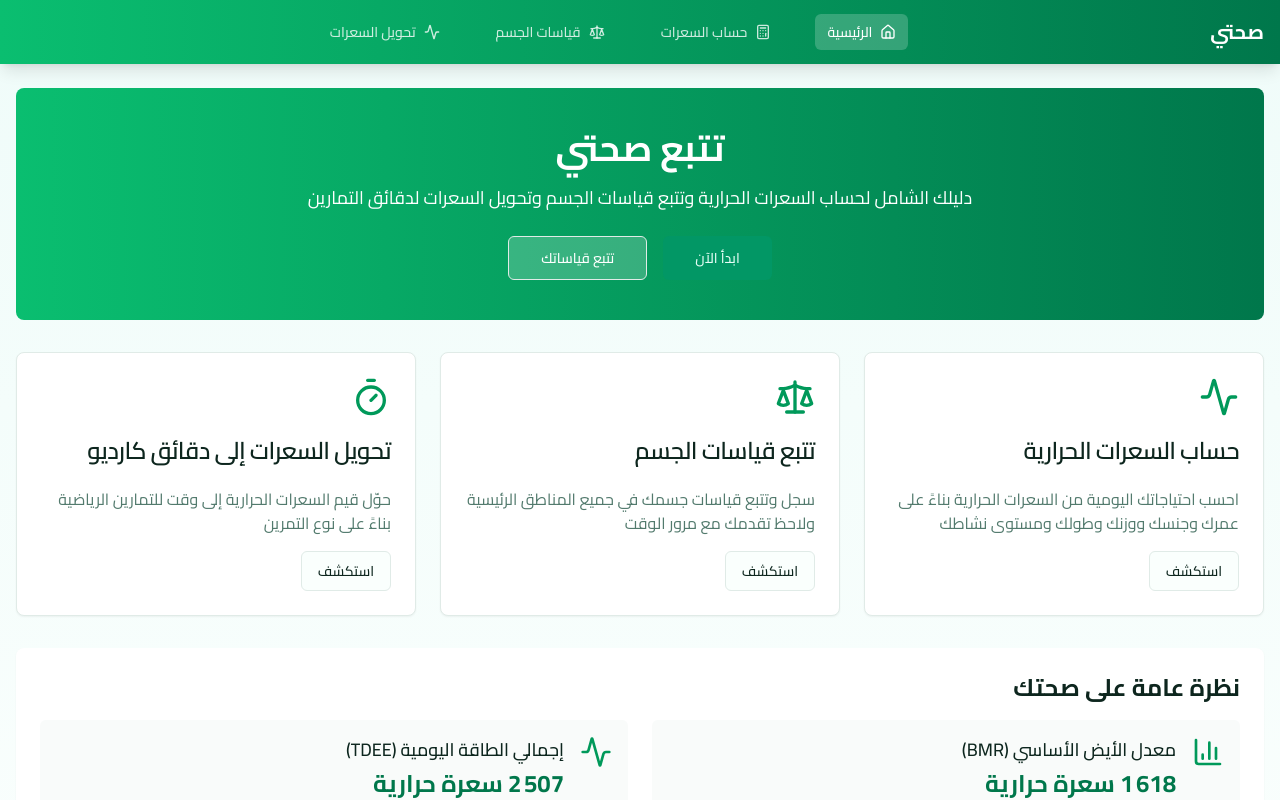
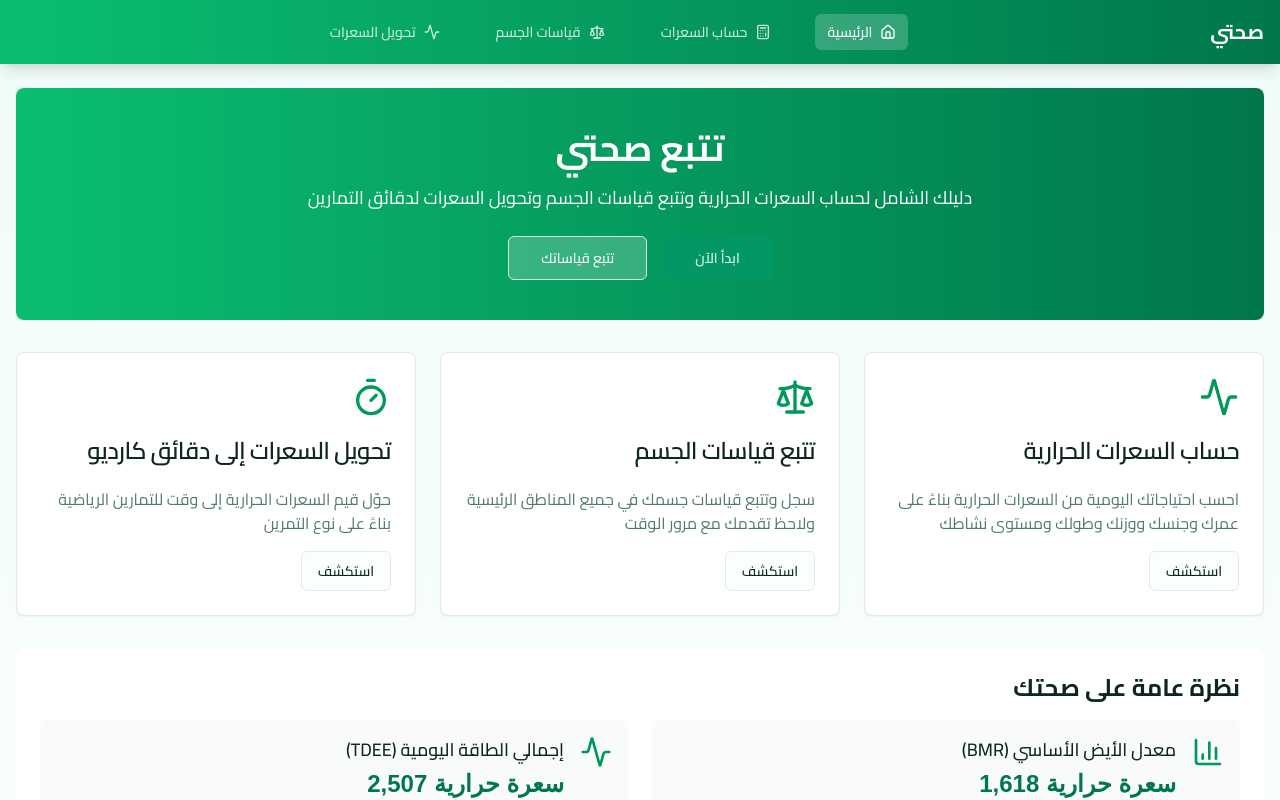
Before and after one commit to Abdessamad22/sahhi-ai-tracker, a React (Vite) app: page / in a window 1280 px wide. Shown: the top 800 px of the page. Built offline with nearby package versions, Linux system fonts and the light colour scheme.

Commit message:
Fix number formatting issues
Apply number formatting fixes across all functions and properties to ensure consistent display of Latin numerals. Verify successful implementation.

```diff
--- a/src/components/ui/chart.tsx
+++ b/src/components/ui/chart.tsx
@@ -239,7 +239,7 @@ const ChartTooltipContent = React.forwardRef<
                       </div>
                       {item.value && (
                         <span className="font-mono font-medium tabular-nums text-foreground">
-                          {toWesternNumerals(item.value.toLocaleString())}
+                          {toWesternNumerals(item.value.toLocaleString('en-US'))}
                         </span>
                       )}
                     </div>
--- a/src/index.css
+++ b/src/index.css
@@ -49,7 +49,40 @@
 
   html {
     direction: rtl;
+  }
+
+  /* Force Western numerals everywhere */
+  * {
     font-variant-numeric: lining-nums;
+    font-feature-settings: "tnum", "lnum";
+  }
+
+  .western-numbers {
+    font-family: 'Arial', 'Helvetica', sans-serif !important;
+    unicode-bidi: embed;
+    direction: ltr;
+    display: inline-block;
+  }
+
+  /* Force all numbers to display as Western */
+  input[type="number"],
+  .number,
+  .numeric-display,
+  .chart-number,
+  .result-number,
+  .western-numbers {
+    font-variant-numeric: lining-nums !important;
+    font-feature-settings: "tnum", "lnum" !important;
+    font-family: 'Arial', 'Helvetica', sans-serif !important;
+  }
+
+  /* Additional global number fixes */
+  .recharts-text,
+  .recharts-tooltip-content,
+  .recharts-cartesian-axis-tick-value {
+    font-variant-numeric: lining-nums !important;
+    font-feature-settings: "tnum", "lnum" !important;
+    font-family: 'Arial', 'Helvetica', sans-serif !important;
   }
 
   body {
--- /dev/null
+++ b/src/lib/number-fix.ts
@@ -0,0 +1,60 @@
+// Additional number fixing utilities
+import { toWesternNumerals } from './number-utils';
+
+// Apply Western numerals to any number element
+export function fixNumberDisplay() {
+  // This function can be called to ensure all numbers are Western
+  const observer = new MutationObserver((mutations) => {
+    mutations.forEach((mutation) => {
+      if (mutation.type === 'childList') {
+        mutation.addedNodes.forEach((node) => {
+          if (node.nodeType === Node.ELEMENT_NODE) {
+            const element = node as Element;
+            // Fix any text content that contains Arabic-Indic numerals
+            const walker = document.createTreeWalker(
+              element,
+              NodeFilter.SHOW_TEXT,
+              null
+            );
+
+            let textNode = walker.nextNode();
+            while (textNode) {
+              if (textNode.textContent) {
+                const fixed = toWesternNumerals(textNode.textContent);
+                if (fixed !== textNode.textContent) {
+                  textNode.textContent = fixed;
+                }
+              }
+              textNode = walker.nextNode();
+            }
+          }
+        });
+      }
+    });
+  });
+
+  // Start observing the document with the configured parameters
+  observer.observe(document.body, {
+    childList: true,
+    subtree: true
+  });
+
+  return observer;
+}
+
+// Force number elements to use Western numerals
+export function forceWesternNumerals() {
+  // Add class to all number inputs
+  const numberInputs = document.querySelectorAll('input[type="number"]');
+  numberInputs.forEach(input => {
+    input.classList.add('western-numbers');
+  });
+
+  // Add class to elements that likely contain numbers
+  const numberElements = document.querySelectorAll('.text-xl, .text-2xl, .text-3xl, .font-bold');
+  numberElements.forEach(element => {
+    if (/\d/.test(element.textContent || '')) {
+      element.classList.add('western-numbers');
+    }
+  });
+}
--- a/src/lib/number-utils.ts
+++ b/src/lib/number-utils.ts
@@ -14,7 +14,7 @@ export function toWesternNumerals(str: string | number): string {
 
 // Format number ensuring Western numerals are used
 export function formatNumberWestern(num: number): string {
-  const formatted = num.toLocaleString('fr-FR');
+  const formatted = num.toLocaleString('en-US');
   return toWesternNumerals(formatted);
 }
 
@@ -27,7 +27,7 @@ export function formatDecimalWestern(num: number, decimals: number = 1): string
 // Format date ensuring Western numerals
 export function formatDateWestern(dateStr: string): string {
   const date = new Date(dateStr);
-  const formatted = new Intl.DateTimeFormat('fr-FR', {
+  const formatted = new Intl.DateTimeFormat('en-GB', {
     year: 'numeric',
     month: 'numeric',
     day: 'numeric',
--- a/src/lib/utils.ts
+++ b/src/lib/utils.ts
@@ -9,7 +9,7 @@ export function cn(...inputs: ClassValue[]) {
 
 // Format number with commas
 export function formatNumber(num: number): string {
-  return toWesternNumerals(num.toLocaleString('fr-FR'));
+  return toWesternNumerals(num.toLocaleString('en-US'));
 }
 
 // Round number to specific decimal places
@@ -17,10 +17,10 @@ export function roundToDecimals(num: number, decimals: number = 1): number {
   return Number(Math.round(parseFloat(num + 'e' + decimals)) + 'e-' + decimals);
 }
 
-// Format date to French friendly format
+// Format date to French friendly format with Western numerals
 export function formatDate(dateStr: string): string {
   const date = new Date(dateStr);
-  const formatted = new Intl.DateTimeFormat('fr-FR', {
+  const formatted = new Intl.DateTimeFormat('en-GB', {
     year: 'numeric',
     month: 'numeric',
     day: 'numeric',
--- a/src/main.tsx
+++ b/src/main.tsx
@@ -1,6 +1,29 @@
 import { createRoot } from 'react-dom/client'
+import { useEffect } from 'react'
 import App from './App.tsx'
 import './index.css'
+import { forceWesternNumerals, fixNumberDisplay } from './lib/number-fix'
+
+function AppWrapper() {
+  useEffect(() => {
+    // Apply Western numerals fixes
+    forceWesternNumerals();
+    const observer = fixNumberDisplay();
+
+    // Re-apply fixes on route changes or content updates
+    const interval = setInterval(() => {
+      forceWesternNumerals();
+    }, 1000);
+
+    // Cleanup on unmount
+    return () => {
+      observer.disconnect();
+      clearInterval(interval);
+    };
+  }, []);
+
+  return <App />;
+}
 
 // تسجيل Service Worker للـ PWA
 if ('serviceWorker' in navigator) {
@@ -15,4 +38,4 @@ if ('serviceWorker' in navigator) {
   });
 }
 
-createRoot(document.getElementById("root")!).render(<App />);
+createRoot(document.getElementById("root")!).render(<AppWrapper />);
--- a/src/pages/HomePage.tsx
+++ b/src/pages/HomePage.tsx
@@ -5,6 +5,7 @@ import { Button } from '@/components/ui/button';
 import { useNavigate } from 'react-router-dom';
 import { useHealth } from '@/context/HealthContext';
 import { formatNumber } from '@/lib/utils';
+import { formatNumberWestern } from '@/lib/number-utils';
 
 const HomePage = () => {
   const navigate = useNavigate();
@@ -58,13 +59,13 @@ const HomePage = () => {
             <StatCard
               icon={<BarChart3 className="h-8 w-8 text-health-600" />}
               title="معدل الأيض الأساسي (BMR)"
-              value={`${formatNumber(Math.round(bmr))} سعرة حرارية`}
+              value={`${formatNumberWestern(Math.round(bmr))} سعرة حرارية`}
               description="عدد السعرات الحرارية التي يحتاجها جسمك للحفاظ على وظائفه الأساسية"
             />
             <StatCard
               icon={<Activity className="h-8 w-8 text-health-600" />}
               title="إجمالي الطاقة اليومية (TDEE)"
-              value={`${formatNumber(Math.round(tdee))} سعرة حرارية`}
+              value={`${formatNumberWestern(Math.round(tdee))} سعرة حرارية`}
               description="إجمالي السعرات الحرارية التي يحرقها جسمك يوميًا شاملًا النشاط"
             />
           </div>
@@ -114,7 +115,7 @@ const StatCard = ({
     <div className="flex-shrink-0">{icon}</div>
     <div>
       <h3 className="text-lg font-medium">{title}</h3>
-      <p className="text-2xl font-bold text-health-700 my-1">{value}</p>
+      <p className="text-2xl font-bold text-health-700 my-1 western-numbers">{value}</p>
       <p className="text-sm text-muted-foreground">{description}</p>
     </div>
   </div>
--- a/src/pages/NotFound.tsx
+++ b/src/pages/NotFound.tsx
@@ -17,7 +17,7 @@ const NotFound = () => {
   return (
     <div className="min-h-screen flex items-center justify-center bg-gray-100">
       <div className="text-center p-6">
-        <h1 className="text-4xl font-bold mb-4">404</h1>
+        <h1 className="text-4xl font-bold mb-4 western-numbers">404</h1>
         <p className="text-xl text-gray-600 mb-4">عذراً، الصفحة غير موجودة</p>
         <Button asChild>
           <Link to="/">العودة للصفحة الرئيسية</Link>
```
Also changed, not shown: src/pages/CalorieCalculatorPage.tsx (+9 -8 lines), src/pages/CardioConverterPage.tsx (+7 -6 lines).
